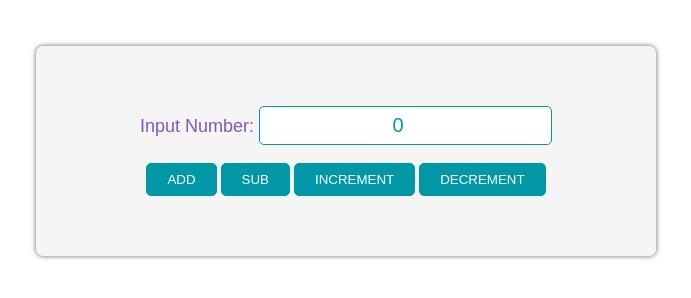
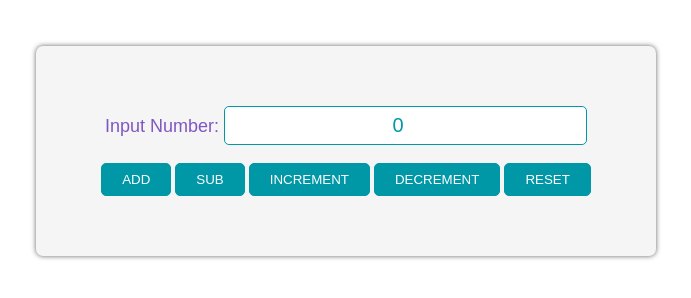
Before and after one commit to sureshponnadav2/javascriptTraining, a plain HTML site: page operationsObject.html in a window 1280 px wide. Shown: the whole page, without its empty margins (294-985 px from the left). Drawn offline with Linux system fonts and the light colour scheme.

Commit message:
added reset button

```diff
--- a/operationsObject.html
+++ b/operationsObject.html
@@ -19,6 +19,8 @@
             <button type="button" class="btn" id="sub">Sub</button>
             <button type="button" class="btn" id="increment">Increment</button>
             <button type="button" class="btn" id="decrement">Decrement</button>
+            <button type="reset" class="btn" id="decrement">reset</button>
+
         </form>
     </div>
 
--- a/style.css
+++ b/style.css
@@ -22,7 +22,8 @@
     border: 1px solid #0097a7;
 }
 input#inputId {
-    padding: 7px 13px;
+    width: 357px;
+    height: 35px;
     text-align: center;
     font-size: 20px;
     border-radius: 5px;
```
